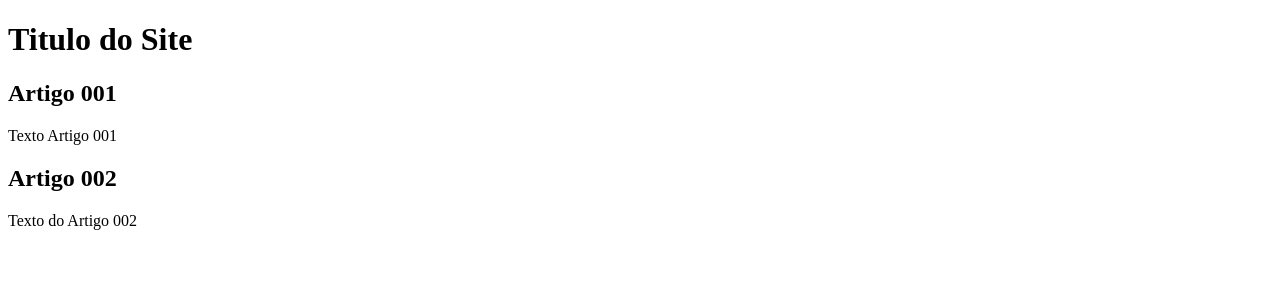
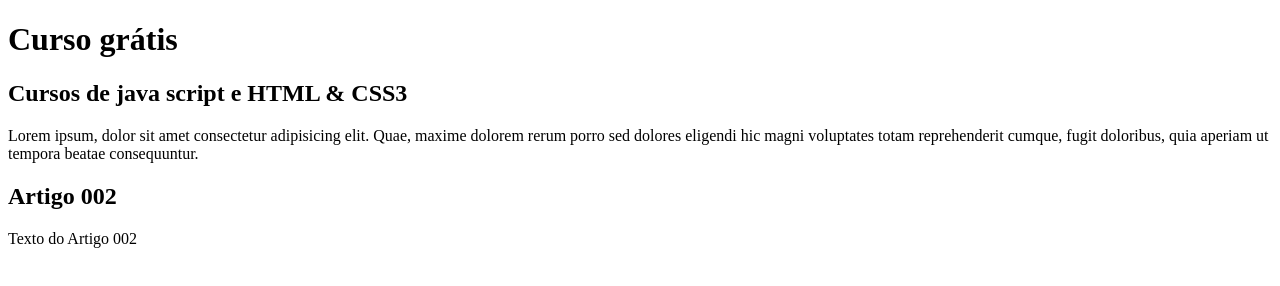
Before and after one commit to handerCampos/projeto-site, a plain HTML site: page index.html in a window 1280 px wide. Drawn offline with Linux system fonts and the light colour scheme.

Commit message:
comecei a criar o conteúdo

```diff
--- a/index.html
+++ b/index.html
@@ -8,11 +8,11 @@
 <body>
     <main>
         <header>
-            <h1>Titulo do Site</h1>
+            <h1>Curso grátis</h1>
         </header>
         <article>
-            <h2>Artigo 001</h2>
-            <p>Texto Artigo 001</p>
+            <h2>Cursos de java script e HTML & CSS3</h2>
+            <p>Lorem ipsum, dolor sit amet consectetur adipisicing elit. Quae, maxime dolorem rerum porro sed dolores eligendi hic magni voluptates totam reprehenderit cumque, fugit doloribus, quia aperiam ut tempora beatae consequuntur.</p>
         </article>
         <article>
             <h2>Artigo 002</h2>
```
